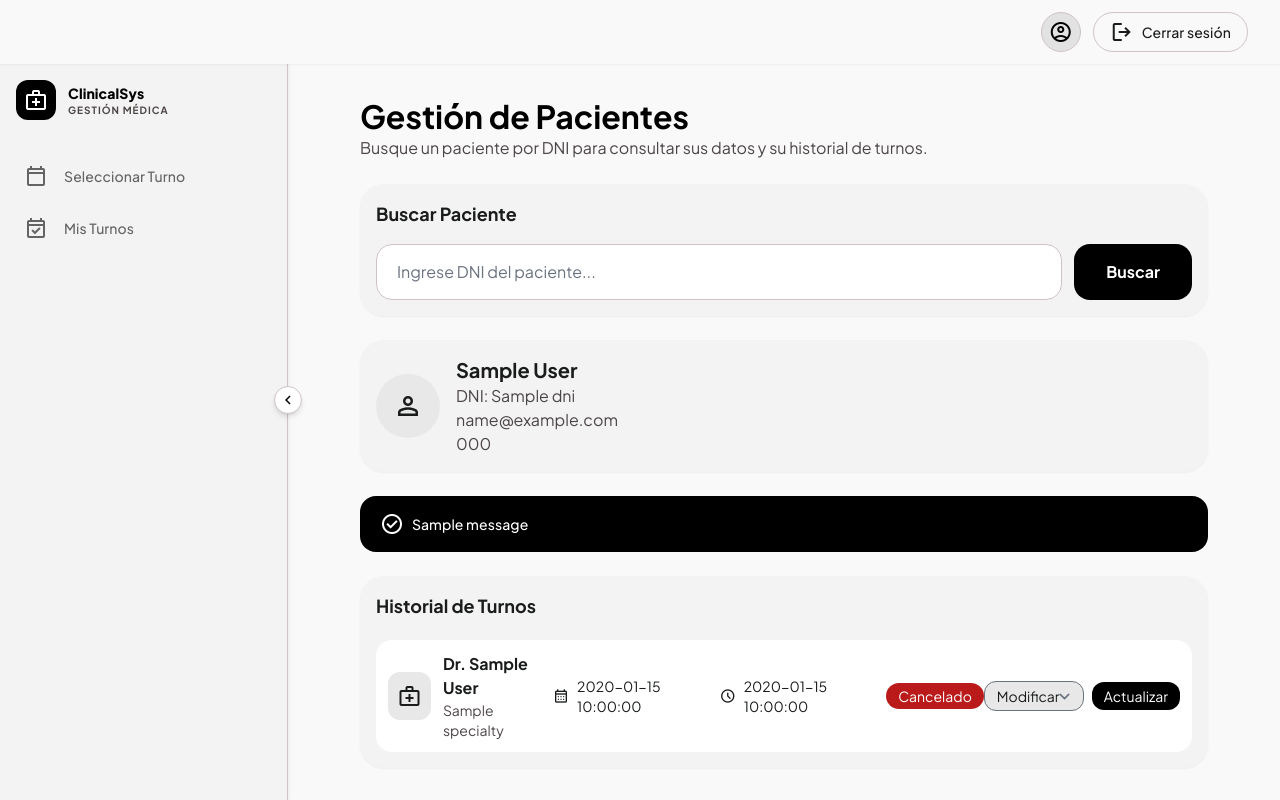
After one commit to barbclavijo/app-sistema-turnos, a Python web app: template views/templates/profile/patient.html in a window 1280 px wide. The commit adds this page. Run offline with Jinja, Linux system fonts and the light colour scheme; the template is opened without the code that fills it: most values are stand-ins (such as "Sample title", 1, 10 or a date in 2020); one stand-in notice (Sample message) is shown; some libraries are stand-ins or nearby versions.

Commit message:
add search by dni and change of appointment status

```diff
--- a/views/templates/layouts/dashboard.html
+++ b/views/templates/layouts/dashboard.html
@@ -104,10 +104,10 @@
   <nav class="flex-1 space-y-1 px-2">
     {% if current_user and current_user.role == 'admin' %}
     <a
-      href="{{ url_for("profile.create_patient") }}"
-      class="nav-link {{ 'bg-primary text-on-primary shadow-md' if request.path == '/create_patient' else 'text-on-secondary-container hover:bg-surface-container-high' }} flex items-center gap-4 px-4 py-3 rounded-full transition-all">
+      href="{{ url_for("profile.patient") }}"
+      class="nav-link {{ 'bg-primary text-on-primary shadow-md' if request.path == '/patient' else 'text-on-secondary-container hover:bg-surface-container-high' }} flex items-center gap-4 px-4 py-3 rounded-full transition-all">
       <span class="material-symbols-outlined">group_add</span>
-      <span class="nav-label font-label-lg text-label-lg">Alta de Paciente</span>
+      <span class="nav-label font-label-lg text-label-lg">Pacientes</span>
     </a>
     {% else %}
     <a
@@ -124,6 +124,27 @@
     </a>
     {% endif %}
   </nav>
+
+  {% if current_user and current_user.role == 'admin' %}
+  <div class="px-4 pb-4 mt-auto">
+    {% set select_turns_path = url_for('appointment.select') %}
+    {% set dni_arg = request.args.get('dni') %}
+    {% if (request.path == '/patient' and patient) or (request.path == select_turns_path and dni_arg) %}
+    <a href="{{ url_for('appointment.select', dni=(patient.dni if request.path == '/patient' and patient else dni_arg)) }}"
+      class="nav-link flex items-center gap-4 px-4 py-3 rounded-full bg-primary text-on-primary shadow-md transition-all">
+      <span class="material-symbols-outlined">calendar_month</span>
+      <span class="nav-label font-label-lg text-label-lg">Asignar Turno</span>
+    </a>
+    {% else %}
+    <a href="{{ url_for('profile.create_patient') }}"
+      class="nav-link {{ 'bg-primary text-on-primary shadow-md' if request.path == '/create_patient' else 'text-on-secondary-container hover:bg-surface-container-high' }} flex items-center gap-4 px-4 py-3 rounded-full transition-all">
+      <span class="material-symbols-outlined">person_add</span>
+      <span class="nav-label font-label-lg text-label-lg">Alta Paciente</span>
+    </a>
+    {% endif %}
+  </div>
+  {% endif %}
+
 </aside>
 
 <!-- Desktop edge toggle -->
--- /dev/null
+++ b/views/templates/profile/patient.html
@@ -0,0 +1,208 @@
+{% extends "layouts/dashboard.html" %}
+
+{% block title %}Pacientes - ClinicalSys{% endblock %}
+
+{% block content %}
+<div class="max-w-4xl mx-auto px-gutter py-xl">
+
+  <!-- Encabezado -->
+  <div class="mb-6">
+    <h1 class="font-headline-lg text-headline-lg font-bold text-primary">
+      Gestión de Pacientes
+    </h1>
+    <p class="text-on-surface-variant">
+      Busque un paciente por DNI para consultar sus datos y su historial de turnos.
+    </p>
+  </div>
+  <div class="grid grid-cols-12 gap-6">
+
+    <!-- Columna Principal -->
+    <div class="col-span-12 space-y-6">
+
+      <!-- Buscar Paciente -->
+      <div class="bg-surface-container-low rounded-3xl p-4 shadow-sm">
+
+        <div class="flex items-center gap-3 mb-4">
+          <h3 class="font-bold text-lg">Buscar Paciente</h3>
+        </div>
+
+        <form method="POST">
+          <div class="flex gap-3">
+            <input type="text" name="dni" placeholder="Ingrese DNI del paciente..."
+              class="flex-1 bg-white rounded-2xl px-5 py-3 border border-outline-variant focus:ring-2 focus:ring-primary">
+
+            <button type="submit" class="px-8 py-4 rounded-2xl bg-primary text-on-primary font-bold">
+              Buscar
+            </button>
+          </div>
+        </form>
+
+        {% if message and not patient %}
+        <div class="flex flex-col items-center justify-center py-20 text-center">
+          <span class="material-symbols-outlined text-8xl text-surface-container-highest mb-4">person_off</span>
+          <h3 class="font-title-lg text-title-lg font-bold">{{ message }}</h3>
+          <p class="font-body-lg text-body-lg text-on-surface-variant mb-8">¿Deseas dar de alta al paciente?</p>
+          <a href="{{ url_for('profile.create_patient') }}"
+            class="bg-primary text-on-primary px-8 py-3 rounded-full font-bold">Alta Paciente</a>
+        </div>
+        {% elif message %}
+        <div class="mt-4 p-4 rounded-2xl bg-error-container text-on-error-container">
+          {{ message }}
+        </div>
+        {% endif %}
+      </div>
+
+      {% if patient %}
+
+      <!-- Datos del paciente -->
+      <div class="bg-surface-container-low rounded-3xl p-4 shadow-sm">
+
+
+
+        <div class="flex items-center gap-4">
+
+          <div class="w-16 h-16 rounded-full bg-surface-container-high flex items-center justify-center">
+            <span class="material-symbols-outlined text-3xl">
+              person
+            </span>
+          </div>
+
+          <div>
+            <h2 class="font-bold text-xl">
+              {{ patient.first_name }} {{ patient.last_name }}
+            </h2>
+
+            <p class="text-on-surface-variant">
+              DNI: {{ patient.dni }}
+            </p>
+
+            {% if patient.user and patient.user.email %}
+            <p class="text-on-surface-variant">
+              {{ patient.user.email }}
+            </p>
+            {% endif %}
+
+            {% if patient.phone %}
+            <p class="text-on-surface-variant">
+              {{ patient.phone }}
+            </p>
+            {% endif %}
+          </div>
+
+        </div>
+
+      </div>
+      {% with messages = get_flashed_messages(with_categories=true) %}
+      {% if messages %}
+      {% for category, msg in messages %}
+      <div
+        class="mb-4 flex items-center gap-2 rounded-2xl px-5 py-4 {% if category=='success' %}bg-primary text-white{% elif category=='error' %}bg-error-container text-on-error-container{% else %}bg-surface-container-low text-on-surface-variant{% endif %}">
+        <span class="material-symbols-outlined">{% if category=='success' %}check_circle{% elif category=='error'
+          %}error{% else %}info{% endif %}</span>
+        <span class="font-label-lg text-label-lg">{{ msg }}</span>
+      </div>
+      {% endfor %}
+      {% endif %}
+      {% endwith %}
+      <!-- Historial -->
+      <div class="bg-surface-container-low rounded-3xl p-4 shadow-sm">
+
+        <h3 class="font-bold text-lg mb-5">
+          Historial de Turnos
+        </h3>
+
+        {% if appointments %}
+
+        <div class="space-y-3">
+
+          {% for a in appointments %}
+
+          <div class="bg-surface-container-lowest rounded-2xl p-3 flex items-center justify-between">
+
+            <div class="flex items-center gap-3">
+              <div class="w-12 h-12 rounded-xl bg-surface-container-high flex items-center justify-center">
+                <span class="material-symbols-outlined">medical_services</span>
+              </div>
+              <div>
+                <p class="font-bold">Dr. {{ a.doctor.first_name }} {{ a.doctor.last_name }}</p>
+                <p class="text-sm text-on-surface-variant">{{ a.doctor.specialty }}</p>
+              </div>
+            </div>
+
+            <div class="flex items-center gap-4 text-sm">
+              <div class="flex items-center gap-2"><span
+                  class="material-symbols-outlined text-base">calendar_month</span>{{ a.date }}</div>
+              <div class="flex items-center gap-2"><span class="material-symbols-outlined text-base">schedule</span>{{
+                a.time }}</div>
+              <div>
+                {% if a.status == 'booked' %}
+                <span class="px-3 py-1 rounded-full bg-warning text-on-warning">Pendiente</span>
+                {% elif a.status == 'attended' %}
+                <span class="px-3 py-1 rounded-full bg-success text-on-success">Asistió</span>
+                {% elif a.status == 'cancelled' or a.status == 'available' %}
+                <span class="px-3 py-1 rounded-full bg-error text-on-error">Cancelado</span>
+                {% else %}
+                <span class="px-3 py-1 rounded-full bg-surface-container-high text-on-surface-variant">{{ a.status
+                  }}</span>
+                {% endif %}
+              </div>
+            </div>
+
+            <div>
+              <form method="POST" action="{{ url_for('profile.update_status') }}" class="flex items-center gap-2">
+                <input type="hidden" name="appointment_id" value="{{ a.id }}">
+                <input type="hidden" name="dni" value="{{ patient.dni }}">
+
+                {% set status_label = 'Pendiente' if a.status=='booked' else ('Asistió' if a.status=='attended' else
+                'Cancelado') %}
+
+                <select name="new_status" required class="rounded-xl px-3 py-1 text-sm bg-surface-container-high">
+                  <option value="" selected disabled>Modificar</option>
+                  <option value="Pendiente">Pendiente</option>
+                  <option value="Asistió">Asistió</option>
+                  <option value="Cancelado">Cancelado</option>
+                </select>
+
+                <button type="submit"
+                  class="px-3 py-1 rounded-xl bg-primary text-on-primary text-sm">Actualizar</button>
+              </form>
+            </div>
+
+          </div>
+
+          {% endfor %}
+
+        </div>
+
+        {% else %}
+
+        <div class="text-center py-16">
+
+          <span class="material-symbols-outlined text-7xl text-surface-container-high">
+            event_busy
+          </span>
+
+          <h3 class="font-bold text-xl mt-4">
+            No posee turnos registrados
+          </h3>
+
+          <p class="text-on-surface-variant mt-2">
+            Este paciente todavía no tiene citas asociadas.
+          </p>
+          <div class="mt-6">
+            <a href="{{ url_for('appointment.select', dni=patient.dni) }}"
+              class="bg-primary text-on-primary px-8 py-3 rounded-full font-bold">Asignar Turno</a>
+          </div>
+
+        </div>
+
+        {% endif %}
+
+      </div>
+
+      {% endif %}
+
+    </div>
+  </div>
+</div>
+{% endblock %}
```
Also changed, not shown: controllers/appointment_controller.py (+31 -3 lines), controllers/profile_controller.py (+67 -2 lines), models/appointment.py (+36 -1 lines), routes/profile.py (+11 -0 lines), views/templates/appointment/select_appointment.html (+15 -0 lines).
